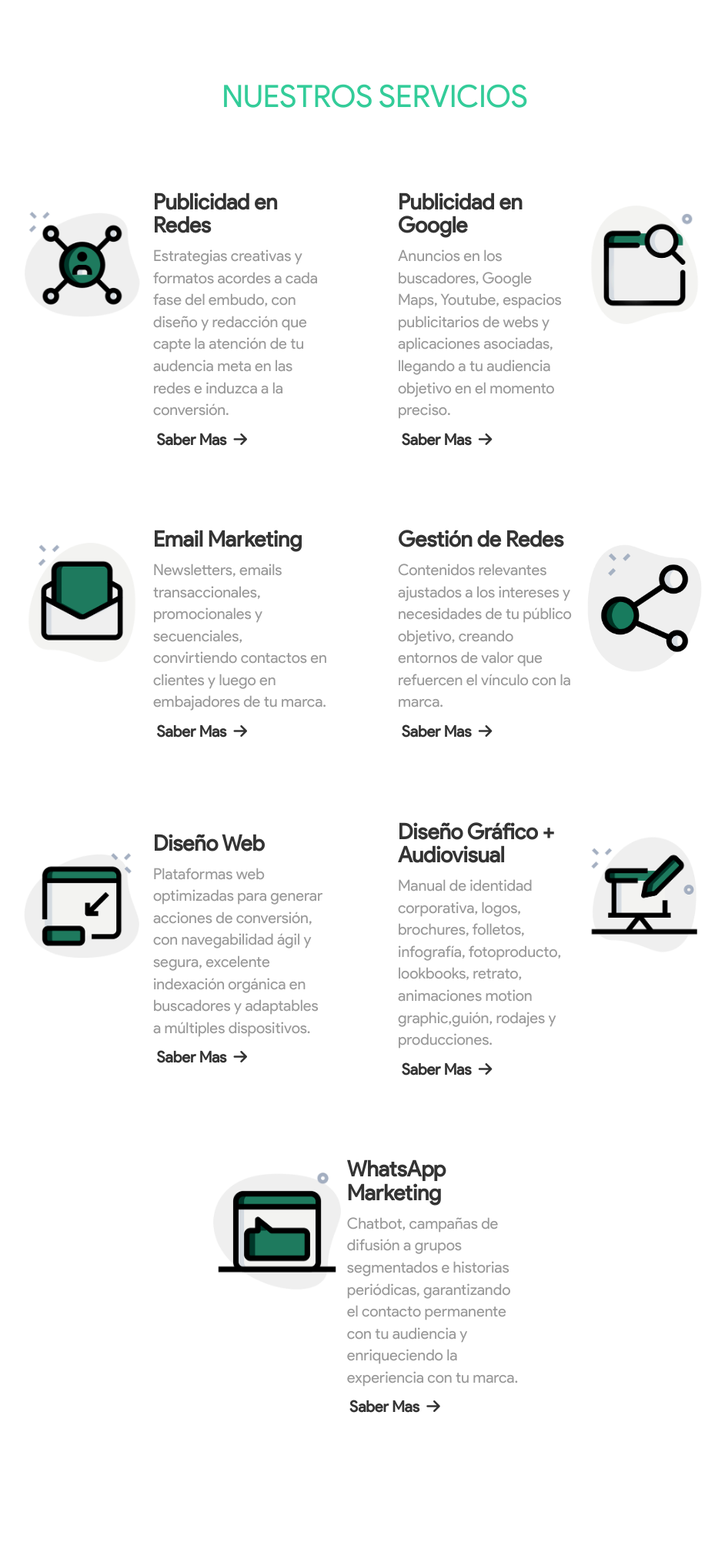
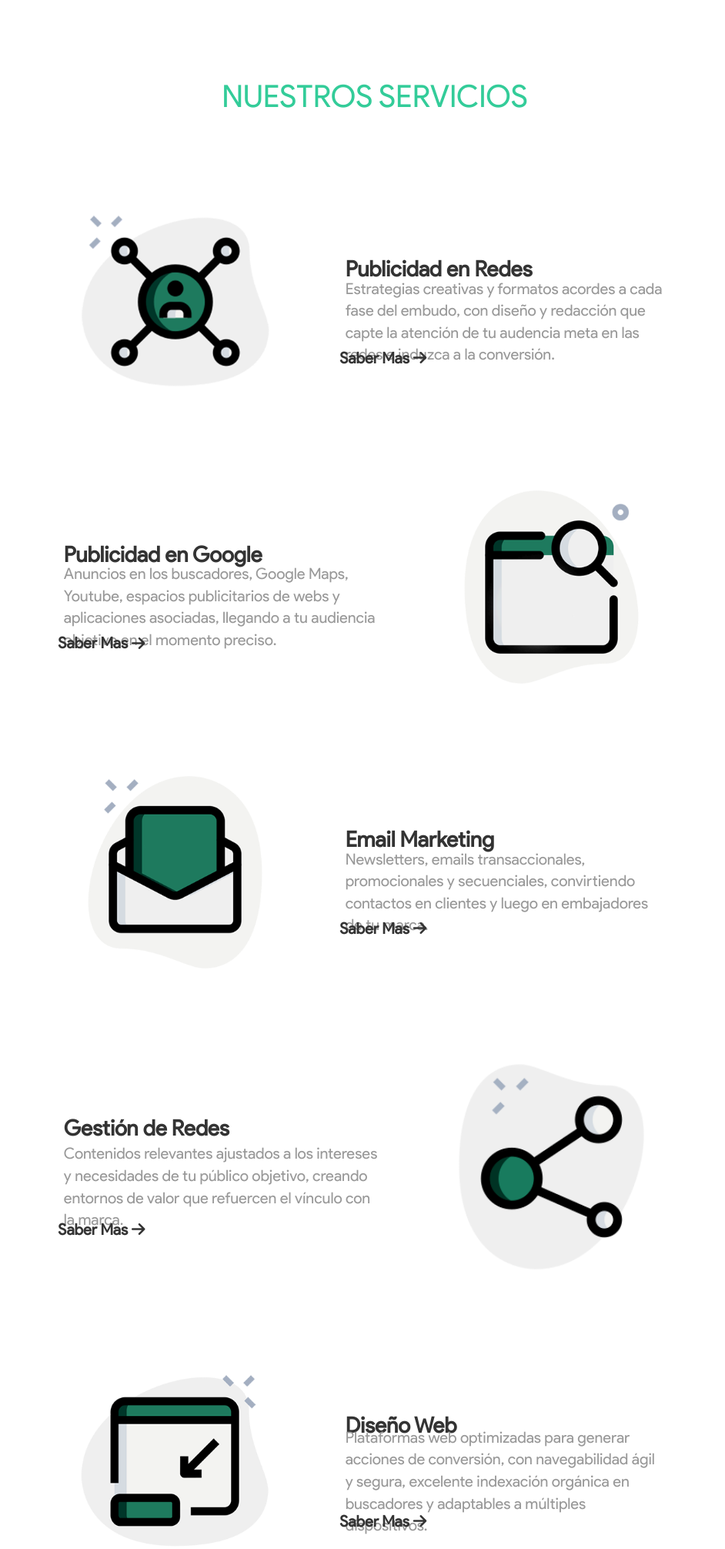
Before and after one commit to Fedecolombo1/KlivProyect, a PHP site: page / in a window 1280 px wide. Shown: the part 2230-4242 px from the top of the page at 77% size, without its empty margins (153-1095 px from the left). Run offline with PHP 8.4, Linux system fonts and the light colour scheme; some libraries are stand-ins or nearby versions.

Commit message:
espaciados

```diff
--- a/index.html
+++ b/index.html
@@ -241,13 +241,13 @@
                         </div>
 
                         <div class="item align">
-                          <img src="./Images/embudo.png" alt="" class="col-10 col-lg-8 imgPq" style="width: 17%;">
+                          <img src="./Images/embudo.png" alt="" class="col-10 col-lg-8 imgPq" style="width: 20%;">
                           <h2 class="col-10 cSubtitle">+ TASA DE CONVERSIÓN</h2>
                           <h3 class="col-11 cText">Aumentamos la eficiencia de cada fase del embudo; incrementando la proporción de objetivos cumplidos sobre usuarios alcanzados.</h3>
                         </div>
 
                         <div class="item align">
-                            <img src="./Images/embudo.png" alt="" class="col-10 col-lg-8 imgPq" style="width: 17%;">
+                            <img src="./Images/embudo.png" alt="" class="col-10 col-lg-8 imgPq" style="width: 20%;">
                           <h2 class="col-10 cSubtitle">ESCALABLE</h2>
                           <h3 class="col-11 cText">Adaptamos las campañas constantemente en función de los resultados que se van obteniendo para mejorar su efectividad y bajar los costos.Optimización y mejora continua.</h3>
                         </div>
@@ -259,7 +259,7 @@
                         </div>
 
                         <div class="item align">
-                            <img src="./Images/versatil.png" alt="" class="col-12 col-lg-8 imgPq" style="width: 17%;">
+                            <img src="./Images/versatil.png" alt="" class="col-12 col-lg-8 imgPq" style="width: 20%;">
                           <h2 class="col-10 cSubtitle">VERSÁTIL</h2>
                           <h3 class="col-11 cText">Modelo adaptable a cualquier tipo de negocio, tipo de embudo y diversidad de plataformas. Diseñamos un plan 100% a medida.</h3>
                         </div>
@@ -318,7 +318,7 @@
                                     <img src="./Images/versatil.png" alt="" class="col-12 col-lg-8 imgPq" style="width: 17%;">
                                 <h2 class="col-10 cSubtitle">VERSÁTIL</h2>
                                 <h3 class="col-11 cText">Modelo adaptable a cualquier tipo de negocio, tipo de embudo y diversidad de plataformas. Diseñamos un plan 100% a medida.</h3>
-                                </div>
+                            </div>
                         </div>
 
                       </div>
@@ -345,64 +345,64 @@
 
                     <h1 class="col-12 titles nues">NUESTROS SERVICIOS</h1>
 
-                    <div class="col-12 col-lg-6 row serv">
-                        <img src="./Images/publi-redes.png" alt="" class="col-5 imgS">
-                        <div class="col-7 row align" style="justify-content: space-between;">
+                    <div class="col-12 col-lg-12 row serv">
+                        <img src="./Images/publi-redes.png" alt="" class="col-5 col-lg-4 imgS">
+                        <div class="col-7 col-lg-6 row" style="display: flex; justify-content: start;align-items: center;">
                             <h1 class="col-12 servT">Publicidad en Redes</h1>
                             <p class="textT col-12">Estrategias creativas y formatos acordes a cada fase del embudo, con diseño y redacción que capte la atención de tu audencia meta en las redes e induzca a la conversión.</p>
-                            <button id="btn12" class="col-7 btnS">Saber Mas <i class="fas fa-arrow-right flechita"></i></button>
+                            <button id="btn12" class="col-7 btnS align">Saber Mas <i class="fas fa-arrow-right flechita"></i></button>
                         </div>
                     </div>
-                    <div class="col-12 col-lg-6 row serv">
-                        <div class="col-7 row align" style="justify-content: space-between;"">
+                    <div class="col-12 col-lg-12 row serv">
+                        <div class="col-7 col-lg-6 row align" style="justify-content: space-between;"">
                             <h1 class="col-12 servT">Publicidad en Google</h1>
                             <p class="textT col-12">Anuncios en los buscadores, Google Maps, Youtube, espacios publicitarios de webs y aplicaciones asociadas, llegando a tu audiencia objetivo en el momento preciso.</p>
-                            <button id="btn13" class="col-7 btnS">Saber Mas <i class="fas fa-arrow-right flechita"></i></button>
+                            <button id="btn13" class="col-7 btnS align">Saber Mas <i class="fas fa-arrow-right flechita"></i></button>
                         </div>
-                        <img src="./Images/publi-google.png" alt="" class="col-5 imgS">
+                        <img src="./Images/publi-google.png" alt="" class="col-5 col-lg-4 imgS">
                     </div>
 
-                    <div class="col-12 col-lg-6 row serv">
-                        <img src="./Images/email-mkt.png" alt="" class="col-5 imgS">
-                        <div class="col-7 row align" style="justify-content: space-between;">
+                    <div class="col-12 col-lg-12 row serv">
+                        <img src="./Images/email-mkt.png" alt="" class="col-5 col-lg-4 imgS">
+                        <div class="col-7 col-lg-6 row align" style="justify-content: space-between;">
                             <h1 class="col-12 servT">Email Marketing</h1>
                             <p class="textT">Newsletters, emails transaccionales, promocionales y secuenciales, convirtiendo contactos en clientes y luego en embajadores de tu marca.</p>
-                            <button id="btn14" class="col-7 btnS">Saber Mas <i class="fas fa-arrow-right flechita"></i></button>
+                            <button id="btn14" class="col-7 btnS align">Saber Mas <i class="fas fa-arrow-right flechita"></i></button>
                         </div>
                     </div>
-                    <div class="col-12 col-lg-6 row serv">
-                        <div class="col-7 row align" style="justify-content: space-between;">
+                    <div class="col-12 col-lg-12 row serv">
+                        <div class="col-7 col-lg-6 row align" style="justify-content: space-between;">
                             <h1 class="col-12 servT">Gestión de Redes</h1>
                             <p class="textT">Contenidos relevantes ajustados a los intereses y necesidades de tu público objetivo, creando entornos de valor que refuercen el vínculo con la marca.</p>
-                            <button id="btn15" class="col-7 btnS">Saber Mas <i class="fas fa-arrow-right flechita"></i></button>
+                            <button id="btn15" class="col-7 btnS align">Saber Mas <i class="fas fa-arrow-right flechita"></i></button>
                         </div>
-                        <img src="./Images/share.png" alt="" class="col-5 imgS">
+                        <img src="./Images/share.png" alt="" class="col-5 col-lg-4 imgS">
                     </div>
 
-                    <div class="col-12 col-lg-6 row serv">
-                        <img src="./Images/dis-web.png" alt="" class="col-5 imgS">
-                        <div class="col-7 row align" style="justify-content: space-between;">
+                    <div class="col-12 col-lg-12 row serv">
+                        <img src="./Images/dis-web.png" alt="" class="col-5 col-lg-4 imgS">
+                        <div class="col-7 col-lg-6 row align" style="justify-content: space-between;">
                             <h1 class="col-12 servT">Diseño Web</h1>
                             <p class="textT">Plataformas web optimizadas para generar acciones de conversión, con navegabilidad ágil y segura, excelente indexación orgánica en buscadores y adaptables a múltiples dispositivos.</p>
-                            <button id="btn16" class="col-7 btnS">Saber Mas <i class="fas fa-arrow-right flechita"></i></button>
+                            <button id="btn16" class="col-7 btnS align">Saber Mas <i class="fas fa-arrow-right flechita"></i></button>
                         </div>
                     </div>
-                    <div class="col-12 col-lg-6 row serv">
-                        <div class="col-7 row align" style="justify-content: space-between;">
+                    <div class="col-12 col-lg-12 row serv">
+                        <div class="col-7 col-lg-6 row align" style="justify-content: space-between;">
                             <h1 class="col-12 servT">Diseño Gráfico + Audiovisual</h1>
                             <p class="textT">Manual de identidad corporativa, logos, brochures, folletos, infografía, fotoproducto, lookbooks, retrato, animaciones motion graphic,guión, rodajes y producciones.</p>
-                            <button id="btn17" class="col-7 btnS">Saber Mas <i class="fas fa-arrow-right flechita"></i></button>
+                            <button id="btn17" class="col-7 btnS align">Saber Mas <i class="fas fa-arrow-right flechita"></i></button>
                         </div>
-                        <img src="./Images/dis-grafico.png" alt="" class="col-5 imgS">
+                        <img src="./Images/dis-grafico.png" alt="" class="col-5 col-lg-4 imgS">
                     </div>
 
                     <div class="col-12 align">
-                        <div class="col-12 col-lg-6 row serv">
-                            <img src="./Images/wpp-mkt.png" alt="" class="col-5 imgS">
-                            <div class="col-7 row align" style="justify-content: space-between;">
+                        <div class="col-12 col-lg-12 row serv">
+                            <img src="./Images/wpp-mkt.png" alt="" class="col-5 col-lg-4 imgS">
+                            <div class="col-7 col-lg-6 row align" style="justify-content: space-between;">
                                 <h1 class="col-12 servT">WhatsApp Marketing</h1>
                                 <p class="textT">Chatbot, campañas de difusión a grupos segmentados e historias periódicas, garantizando el contacto permanente con tu audiencia y enriqueciendo la experiencia con tu marca.</p>
-                                <button id="btn18" class="col-7 btnS">Saber Mas <i class="fas fa-arrow-right flechita"></i></button>
+                                <button id="btn18" class="col-7 btnS align">Saber Mas <i class="fas fa-arrow-right flechita"></i></button>
                             </div>
                         </div>
                     </div>
@@ -482,7 +482,7 @@
                 <div class="align col-12 fondo">
                     <section class="row align como" style="width: 100% !important;">
                         <h1 class="col-12 titles comoT">COMO TRABAJAMOS</h1>
-                        <div id="svg-cont">
+                        <div id="svg-cont" class="col-lg-5">
 
                             <?xml version="1.0" encoding="utf-8"?>
                             <!-- Generator: Adobe Illustrator 23.0.2, SVG Export Plug-In . SVG Version: 6.00 Build 0)  -->
@@ -504,7 +504,7 @@
                                     L37.6,99.9L3.4,121v-0.3c0.7-13.8,3.8-27.4,9-40.1c8.9-22,24.1-41.2,43.4-54.9C75.6,11.4,99.3,3.3,123.7,2.4L123.9,2.6z"/>
                             </g>
                             <g id="flecha1">
-                                <path class="st0" d="M252.5,123.5l-34.9,21.2l-34.4-21.4l-0.2-0.2c-1.6-19.9-14.3-37.9-32.6-46c-5.2-2.3-10.8-3.8-16.5-4.4l-0.2,0
+                                <path class="st0" style="fill: #003629" d="M252.5,123.5l-34.9,21.2l-34.4-21.4l-0.2-0.2c-1.6-19.9-14.3-37.9-32.6-46c-5.2-2.3-10.8-3.8-16.5-4.4l-0.2,0
                                     l21.5-35.6L134.1,3.1h0.3c13.8,0.7,27.4,3.8,40.1,9c22,8.9,41.2,24.1,54.9,43.4c14.1,19.8,22.3,43.6,23.2,67.9L252.5,123.5z"/>
                             </g>
                             <g id="flecha2">
@@ -522,7 +522,7 @@
                             <rect x="41.7" y="160.8" class="st1" width="37.4" height="43.2"/>
                             <text transform="matrix(1 0 0 1 41.6724 196.6167)" class="st2 st3 st4">3</text>
                             </svg>
-                            <div class="titulos-pasos" id="paso1txt">Análisis y Planificación</div>
+                            <div class="titulos-pasos" id="paso1txt" style="color: #003629">Análisis y Planificación</div>
                             <div class="titulos-pasos" id="paso2txt">Puesta en marcha</div>
                             <div class="titulos-pasos" id="paso3txt">Monitoreo y optimización</div>
                             <div class="titulos-pasos" id="paso4txt">Informe y Propuestas</div>
--- a/stylesheets/style.css
+++ b/stylesheets/style.css
@@ -921,19 +921,10 @@ footer{
         text-align: center;
     }
 
-    .textSelec{
-
-    }
-    .textUnselec{
-
+    .st0{
+        cursor: pointer;
     }
 
-    .flechaSelec{
-        background: #006666;
-    }
-    .felchaUnselec{
-
-    }
 
     @media(min-width:768px){
         .desk{
@@ -981,9 +972,11 @@ footer{
         }
         .servT{
             font-size: 28px;
+            margin-bottom: -130px;
         }
         .textT{
             font-size: 20px;
+            margin-bottom: -100px;
         }
         .btnS{
             font-size: 20px;
@@ -1075,9 +1068,16 @@ footer{
           }
         .serv{
             transition: 0.4s;
+            justify-content: space-between;
         }
         .serv:hover{
             transform:scale(1.1)
+        }
+        .btnS{
+            justify-content: start;
+        }
+        .titulos-pasos{
+            font-size: 30px;
         }
 
 
```
Also changed, not shown: javascripts/navBar.js (+32 -32 lines).
